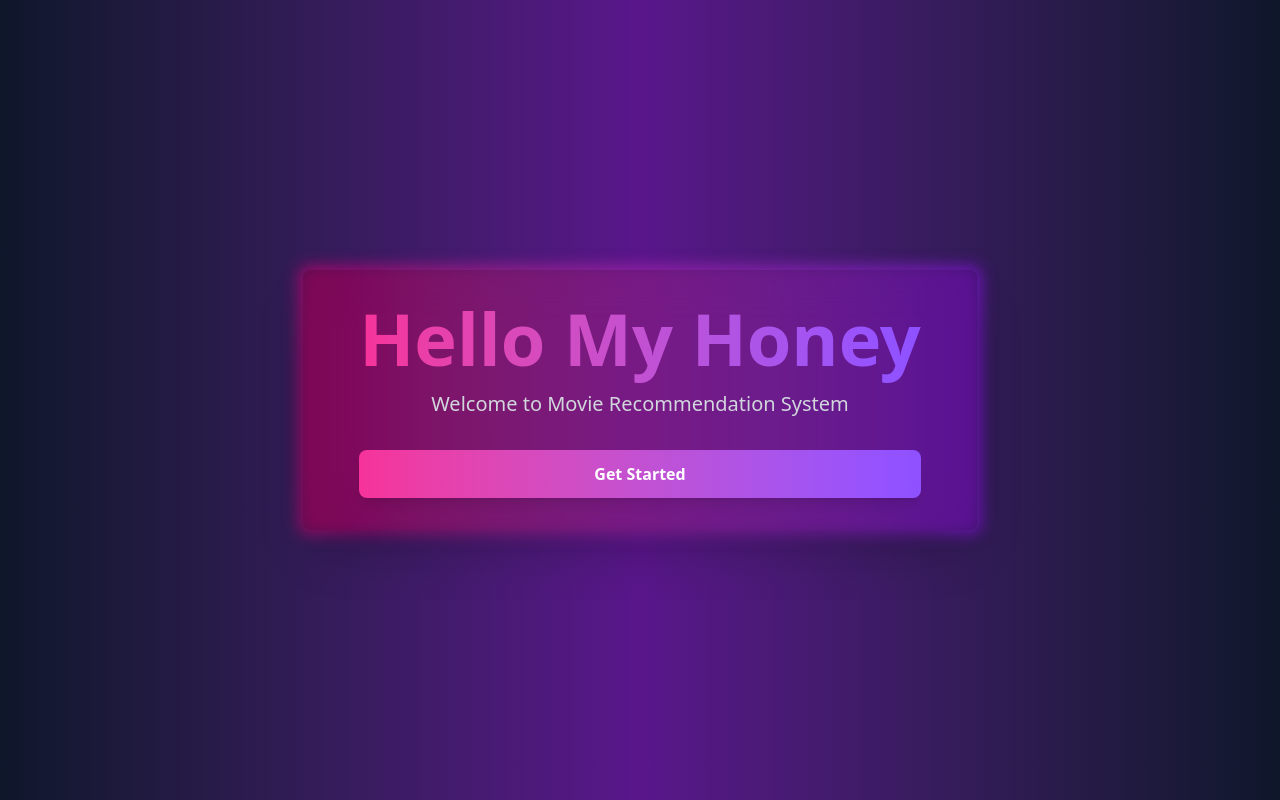
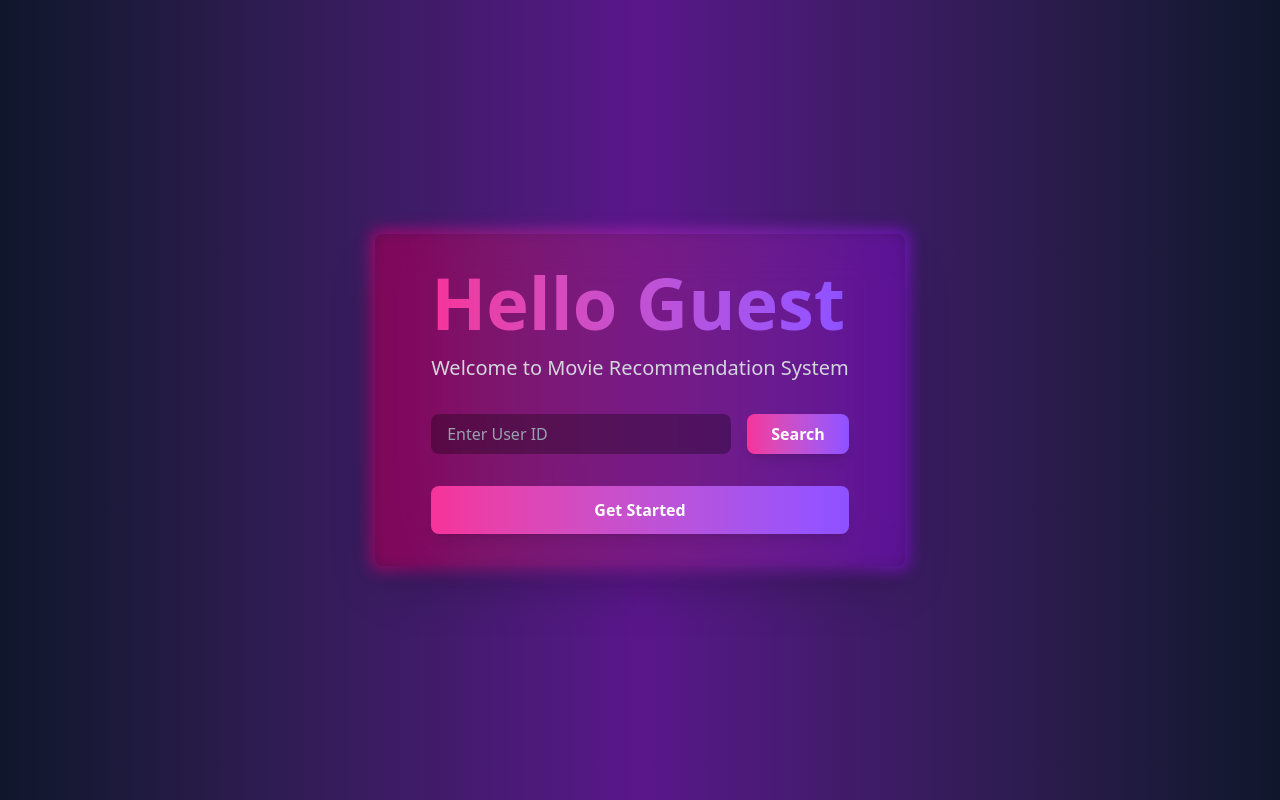
Before and after one commit to ngvuthtinh/Movie_Recommendation_System, a React (Vite) app in the folder movie_recommendation_system/: page / in a window 1280 px wide. Built offline with nearby package versions, Linux system fonts and the light colour scheme.

Commit message:
Phuong | Test for Everyone

```diff
--- a/movie_recommendation_system/src/App.tsx
+++ b/movie_recommendation_system/src/App.tsx
@@ -1,6 +1,52 @@
+import { useState, useEffect } from 'react'
 import './App.css'
 
+// Define TypeScript interface for user response
+interface UserResponse {
+  id: number;
+  name: string;
+  // Add other user properties as needed
+}
+
 function App() {
+  const [user, setUser] = useState<UserResponse | null>(null);
+  const [loading, setLoading] = useState<boolean>(true);
+  const [error, setError] = useState<string | null>(null);
+  const [userId, setUserId] = useState<string>('');
+  const [isSubmitted, setIsSubmitted] = useState<boolean>(false);
+
+  const handleSubmit = async (e: React.FormEvent) => {
+    e.preventDefault();
+    setLoading(true);
+    setIsSubmitted(true);
+    try {
+      const response = await fetch(`http://localhost:8000/user/${userId}`);
+
+      if (!response.ok) {
+        throw new Error('Failed to fetch user data');
+      }
+
+      const data = await response.json();
+      setUser(data);
+      setError(null);
+    } catch (err) {
+      setError(err instanceof Error ? err.message : 'An error occurred');
+      setUser(null);
+    } finally {
+      setLoading(false);
+    }
+  };
+
+  // Remove the useEffect since we'll fetch on form submit instead
+
+  if (loading && isSubmitted) {
+    return (
+      <div className="min-h-screen bg-gradient-to-r from-slate-900 via-purple-900 to-slate-900 flex items-center justify-center">
+        <div className="text-white text-xl">Loading...</div>
+      </div>
+    );
+  }
+
   return (
     <div className="min-h-screen bg-gradient-to-r from-slate-900 via-purple-900 to-slate-900 flex items-center justify-center overflow-hidden">
       <div className="relative">
@@ -11,7 +57,7 @@ function App() {
         <div className="relative px-14 py-8 bg-black/20 backdrop-blur-xl rounded-lg shadow-2xl">
           <h1 className="text-7xl font-extrabold">
             <span className="bg-clip-text text-transparent bg-gradient-to-r from-pink-500 to-violet-500 animate-text">
-              Hello My Honey
+              Hello {user?.name || 'Guest'}
             </span>
           </h1>
 
@@ -19,6 +65,42 @@ function App() {
           <p className="mt-4 text-gray-300 text-xl text-center animate-fade-in">
             Welcome to Movie Recommendation System
           </p>
+
+          {/* User ID Input Form */}
+          <form onSubmit={handleSubmit} className="mt-8">
+            <div className="flex gap-4">
+              <input
+                type="number"
+                value={userId}
+                onChange={(e) => setUserId(e.target.value)}
+                placeholder="Enter User ID"
+                className="flex-1 px-4 py-2 rounded-lg bg-black/30 text-white placeholder-gray-400 focus:outline-none focus:ring-2 focus:ring-pink-500"
+                required
+              />
+              <button
+                type="submit"
+                className="px-6 py-2 bg-gradient-to-r from-pink-500 to-violet-500 text-white font-semibold rounded-lg
+                hover:from-pink-600 hover:to-violet-600 transform hover:scale-105 transition-all duration-300 shadow-lg"
+              >
+                Search
+              </button>
+            </div>
+          </form>
+
+          {/* Error Message */}
+          {error && (
+            <div className="mt-4 p-4 bg-red-500/20 border border-red-500 rounded-lg">
+              <p className="text-red-500">{error}</p>
+            </div>
+          )}
+
+          {/* User Details */}
+          {user && (
+            <div className="mt-8 p-4 bg-black/30 rounded-lg backdrop-blur-sm">
+              <h3 className="text-white font-semibold">User ID: {user.id}</h3>
+              <p className="text-gray-300">Name: {user.name}</p>
+            </div>
+          )}
 
           {/* Call to action button */}
           <button className="mt-8 w-full py-3 px-6 bg-gradient-to-r from-pink-500 to-violet-500 text-white font-semibold rounded-lg
```
Also changed, not shown: 1 other file (tests, documents, lock files or other folders).
